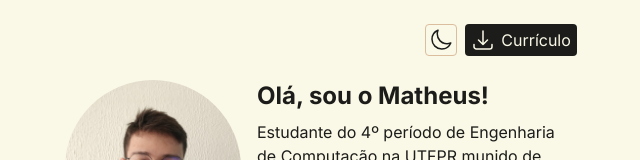
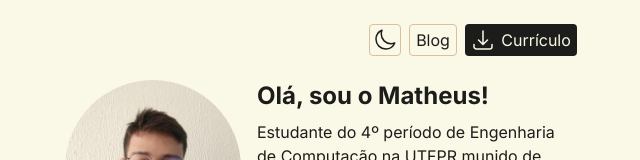
Before and after one commit to mcavalcantes/portfolio, a React (Vite) app: page / in a window 1280 px wide. Shown: the top 160 px of the page, without its empty margins (319-959 px from the left). Built offline with nearby package versions, Linux system fonts and the light colour scheme.

Commit message:
added a link to my blog on the header

```diff
--- a/src/components/Layout.tsx
+++ b/src/components/Layout.tsx
@@ -37,6 +37,7 @@ export const Layout = ({ children }: LayoutProps) => {
   return (
     <div className="min-h-screen flex flex-col items-center px-8 md:px-32 xl:px-96">
       <header className="h-20 w-full flex items-center justify-end gap-2">
+        <div className="flex items-center gap-2">
           {
             theme === "dark" ?
 
@@ -50,10 +51,14 @@ export const Layout = ({ children }: LayoutProps) => {
               <MoonIcon />
             </button>
           }
+          <a className="h-8 w-12 flex items-center justify-center rounded border border-[var(--border)] hover:bg-[var(--hover)] transition" href="https://blog-mcavalcante.vercel.app/">
+            Blog
+          </a>
           <a href="/curriculo.pdf" className="h-8 w-28 flex items-center justify-evenly rounded bg-[var(--foreground)] text-[var(--foreground-text)] hover:bg-[var(--hover-foreground)] transition">
             <DownloadIcon />
             <p>Currículo</p>
           </a>
+        </div>
       </header>
       {children}
       <footer className="h-20 w-full text-sm flex items-center justify-center pointer-events-none select-none">
```
Lines whose indentation alone changed are shown as unchanged.
